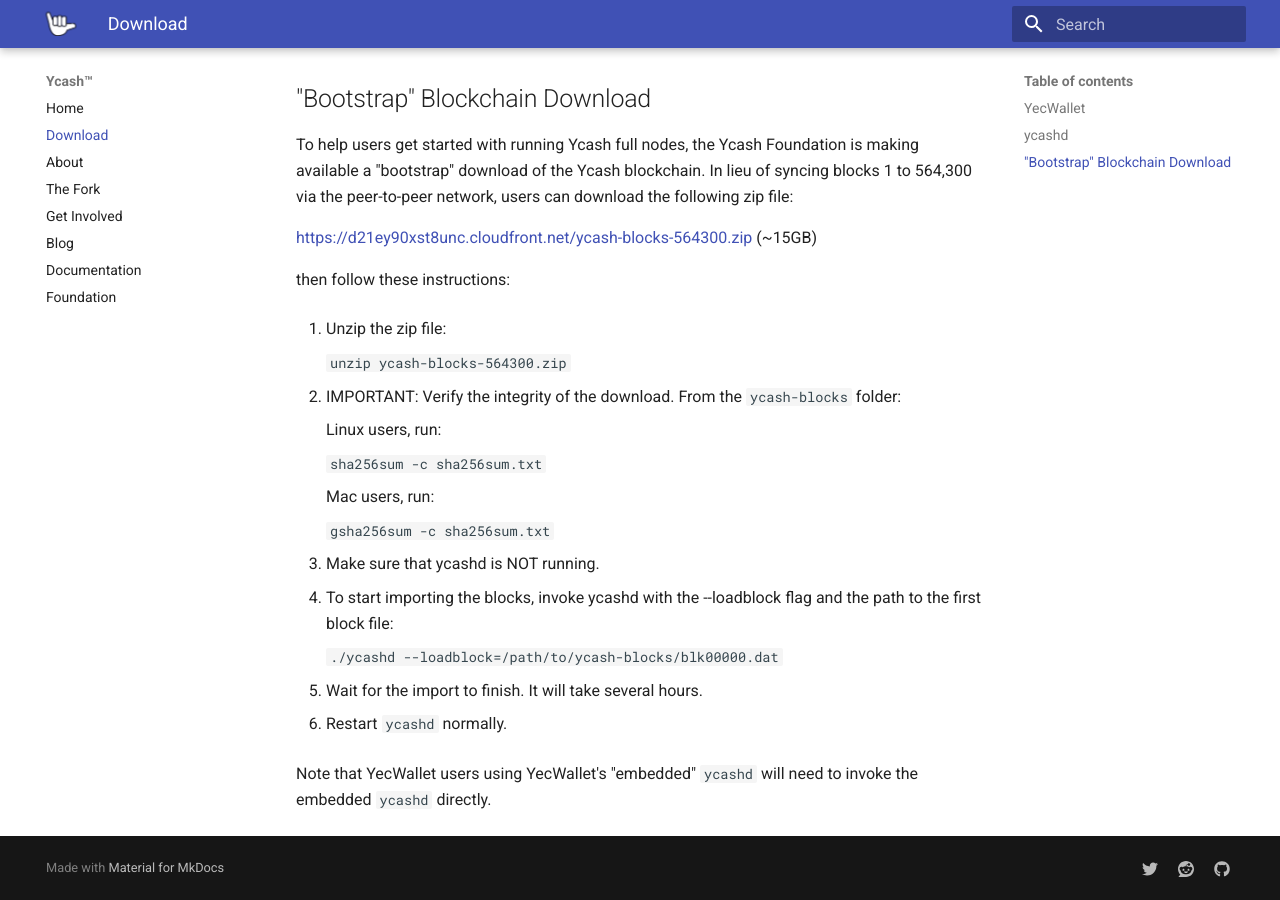
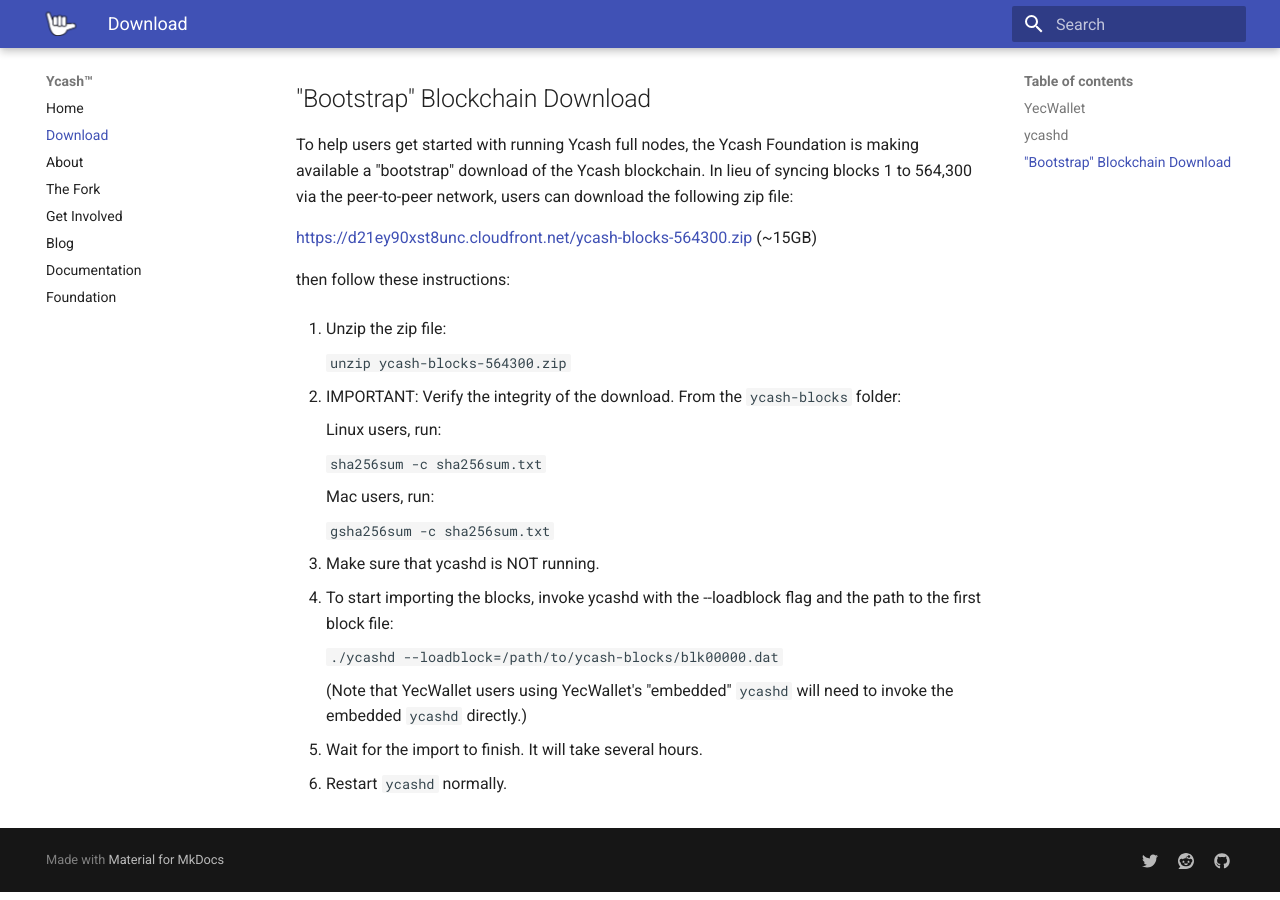
Before and after one commit to ycashfoundation/ycash-website, an MkDocs documentation site: the page built from docs/download.md, in a window 1280 px wide and 900 px high, scrolled down 549 px. Built offline with MkDocs 1.6.1 and Material for MkDocs 9.7.7, drawn with Linux system fonts in a browser that asks for light colours.

````diff
--- a/docs/download.md
+++ b/docs/download.md
@@ -44,8 +44,8 @@ then follow these instructions:
 
     ```./ycashd --loadblock=/path/to/ycash-blocks/blk00000.dat```
 
+    (Note that YecWallet users using YecWallet's "embedded" `ycashd` will need to invoke the embedded `ycashd` directly.)
+
 5. Wait for the import to finish. It will take several hours.
 
 6. Restart `ycashd` normally.
-
-Note that YecWallet users using YecWallet's "embedded" `ycashd` will need to invoke the embedded `ycashd` directly.
````
